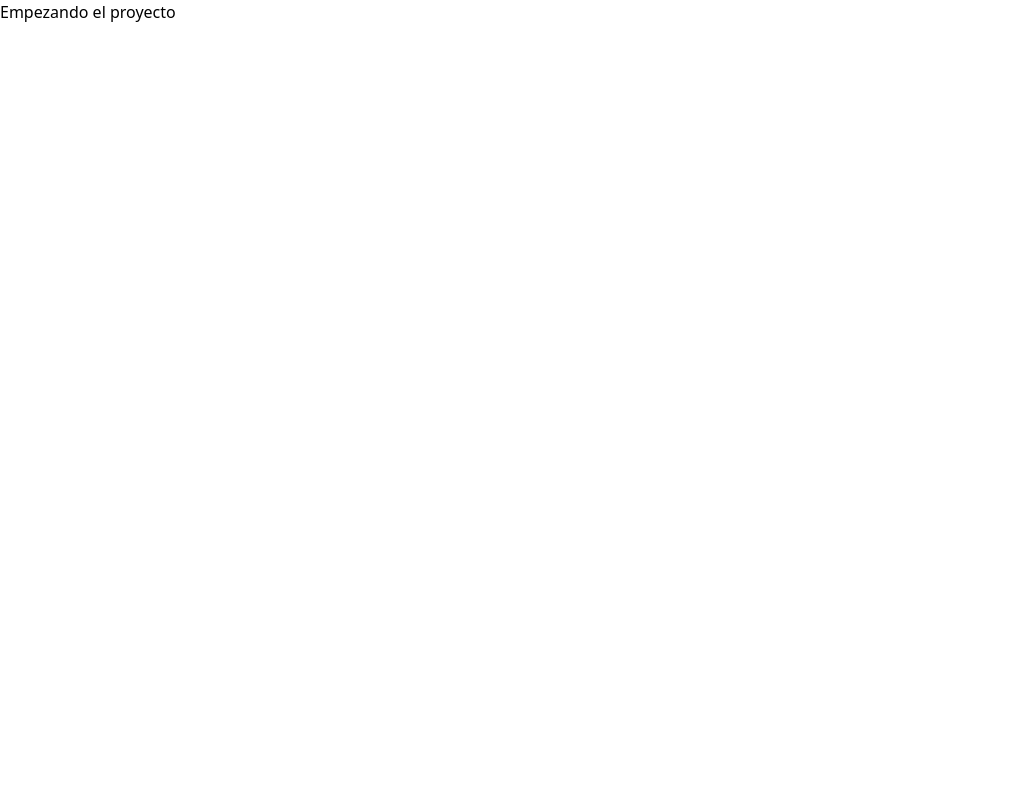
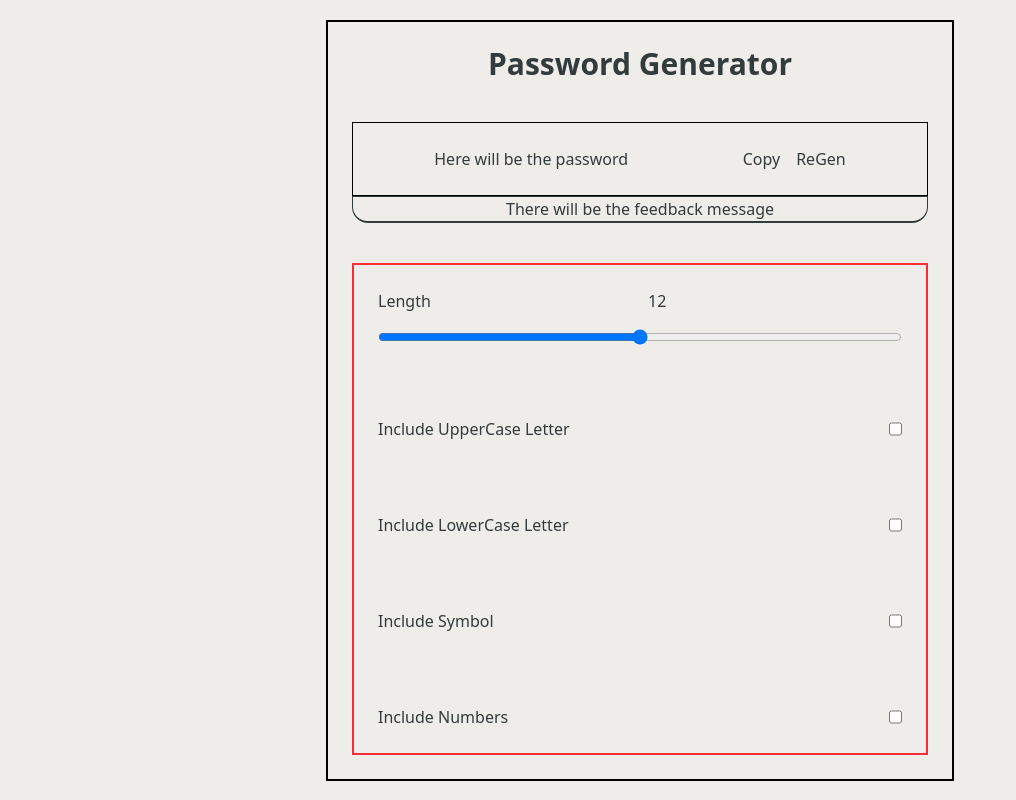
Before and after one commit to yassince/PassGen, a website built with Vite: page index.html in a window 1280 px wide. Shown: the whole page, without its empty margins (0-1016 px from the left). Built offline with nearby package versions, Linux system fonts and the light colour scheme.

Commit message:
Creating the main html structure, and cleaning and refactor main files

```diff
--- a/index.html
+++ b/index.html
@@ -2,12 +2,12 @@
 <html lang="en">
   <head>
     <meta charset="UTF-8" />
-    <link rel="icon" type="image/svg+xml" href="/vite.svg" />
+    <link rel="icon" type="image/svg+xml" href="" />
     <meta name="viewport" content="width=device-width, initial-scale=1.0" />
-    <title>Vite App</title>
+    <title>PassGen</title>
   </head>
   <body>
-    <div id="app" class=""></div>
+    <main id="app" class="flex items-center justify-center h-screen"></main>
     <script type="module" src="/src/main.js"></script>
   </body>
 </html>
--- a/src/main.js
+++ b/src/main.js
@@ -1,7 +1,44 @@
 import './style.css'
 
 document.querySelector('#app').innerHTML = `
-  <div>
-    Empezando el proyecto
+  <div class="flex items-center border-2 gap-10 border-black justify-center p-6 flex-col">
+    <h1 class="text-3xl font-bold">Password Generator</h1>
+    <section class="min-h-10 min-w-3xs">
+      <div class="min-h-10 min-w-xl border border-black flex justify-around p-6">
+        <span id="pass" class="">Here will be the password</span>
+        <section class="flex gap-4">
+          <button>Copy</button>
+          <button>ReGen</button>
+        </section>
+      </div>
+      <div class="min-h-6 min-w-auto border border-b-2 rounded-b-2xl text-center">There will be the feedback message</div>
+    </section>
+    <section>
+      <from class="flex flex-col gap-6 justify-start border-2 border-red-500 md:min-w-xl">
+        <div class="grid grid-cols-2 justify-center p-6 gap-4">
+          <label for="length">Length</label>
+          <input type="number" value=12 min=8 max=21>
+          <input class="col-span-2" type="range"/>
+        </div>
+
+        <div class="p-6 flex justify-between">
+          <label for="length">Include UpperCase Letter</label>
+          <input type="checkbox"/>
+        </div>
+        <div class="p-6 flex justify-between">
+          <label for="length">Include LowerCase Letter</label>
+          <input type="checkbox"/>
+        </div>
+        <div class="p-6 flex justify-between">
+          <label for="length">Include Symbol</label>
+          <input type="checkbox"/>
+        </div>
+        <div class="p-6 flex justify-between">
+          <label for="length">Include Numbers</label>
+          <input type="checkbox"/>
+        </div>
+
+      </from>
+    </section>
   </div>
 `
--- a/src/style.css
+++ b/src/style.css
@@ -1 +1,10 @@
 @import "tailwindcss";
+
+:root {
+  color-scheme: light dark;
+}
+body {
+  margin: 0;
+  color: light-dark(#333b3c, #efefec);
+  background-color: light-dark(#efedea, #1b1f1c);
+}
```
